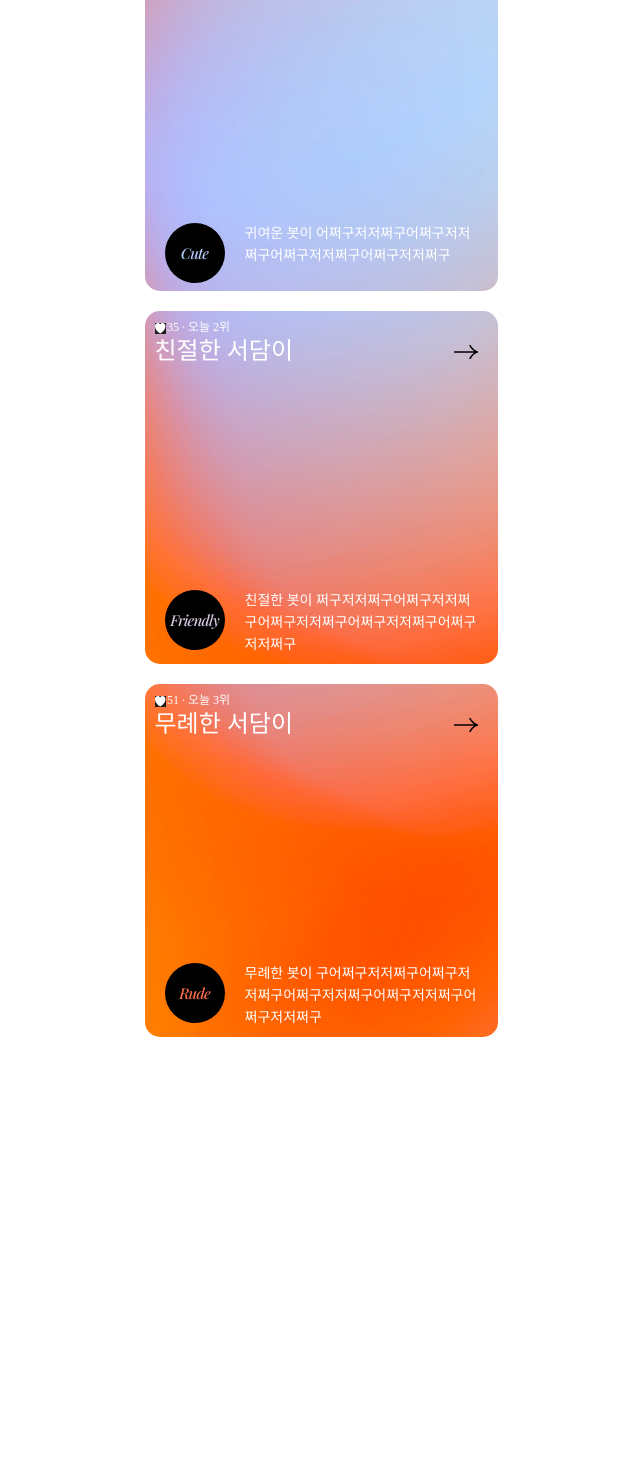
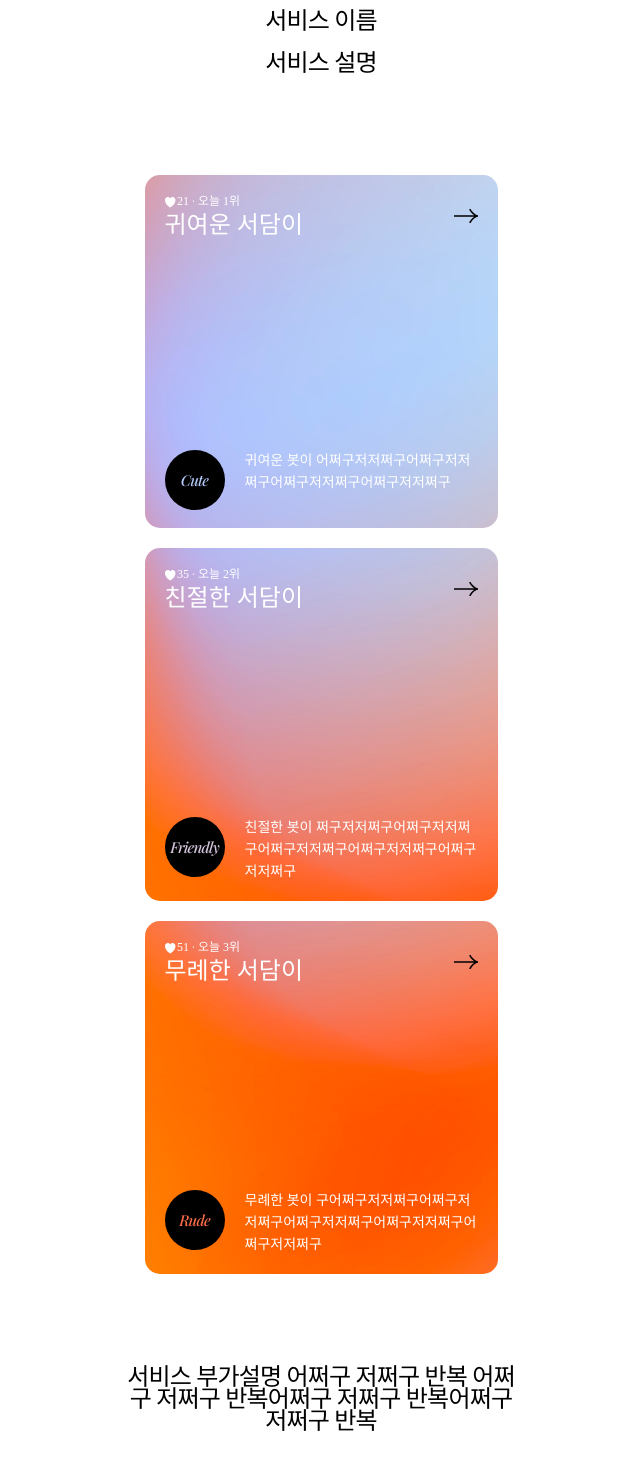
Before and after one commit to LIKELION-SOGANG/LIKELION-X-INSIGHT, a React (Create React App) app: page / in a window 1280 px wide. Shown: the part 62-1532 px from the top of the page, without its empty margins (319-959 px from the left). Before the commit the page ends 1119 px from the top, so only its background shows below. Built offline with nearby package versions, Linux system fonts and the light colour scheme; a web font is replaced by a local one.

Commit message:
Feat: padding 수정 및 설명 텍스트 추가

```diff
--- a/src/components/BotCard.js
+++ b/src/components/BotCard.js
@@ -48,7 +48,7 @@ const BotCard = () => {
             className="w-[24px] h-[24px] absolute top-[29px] right-[20px]"
           />
           <div className="flex flex-col justify-end">
-            <div className="absolute z-30 w-auto h-[50px] p-10 top-0 left-0 right-0 bottom-0">
+            <div className="absolute z-30 w-auto h-[50px] p-20 top-0 left-0 right-0 bottom-0">
               <div className="flex flex-row">
                 <img
                   src={heart}
@@ -64,7 +64,7 @@ const BotCard = () => {
               </div>
             </div>
 
-            <div className="absolute z-30 left-0 bottom-8 w-[100%] h-auto flex flex-row ">
+            <div className="absolute z-30 left-0 bottom-8 w-[100%] h-auto mb-[10px] flex flex-row ">
               <div className="relative bg-black min-w-[60px] h-[60px] rounded-full ml-[20px]">
                 <div
                   style={{
--- a/src/pages/Home.jsx
+++ b/src/pages/Home.jsx
@@ -2,10 +2,50 @@ import React from 'react';
 import BotCard from '../components/BotCard';
 
 function Home() {
+  const data = {
+    title: '서비스 이름',
+    explain: '서비스 설명',
+    alpha:
+      '서비스 부가설명 어쩌구 저쩌구 반복 어쩌구 저쩌구 반복어쩌구 저쩌구 반복어쩌구 저쩌구 반복',
+  };
   return (
-    <div>
+    <>
+      <div
+        style={{
+          display: 'flex',
+          flexDirection: 'column',
+          justifyContent: 'center',
+          alignItems: 'center',
+          fontFamily: 'Playfair',
+          fontSize: '24px',
+          lineHeight: '22px',
+          textAlign: 'center',
+          marginTop: '70px',
+          marginBottom: '103px',
+          letterSpacing: '-0.8px',
+        }}
+      >
+        <div className="mb-[20px]">{data.title}</div>
+        <div className="">{data.explain}</div>
+      </div>
       <BotCard />
-    </div>
+      <div
+        style={{
+          display: 'flex',
+          justifyContent: 'center',
+          alignItems: 'center',
+          fontFamily: 'Playfair',
+          fontSize: '24px',
+          lineHeight: '22px',
+          textAlign: 'center',
+          marginTop: '70px',
+          marginBottom: '110px',
+          letterSpacing: '-0.8px',
+        }}
+      >
+        {data.alpha}
+      </div>
+    </>
   );
 }
 
```
Also changed, not shown: src/assets/images/heart-icon.svg.
